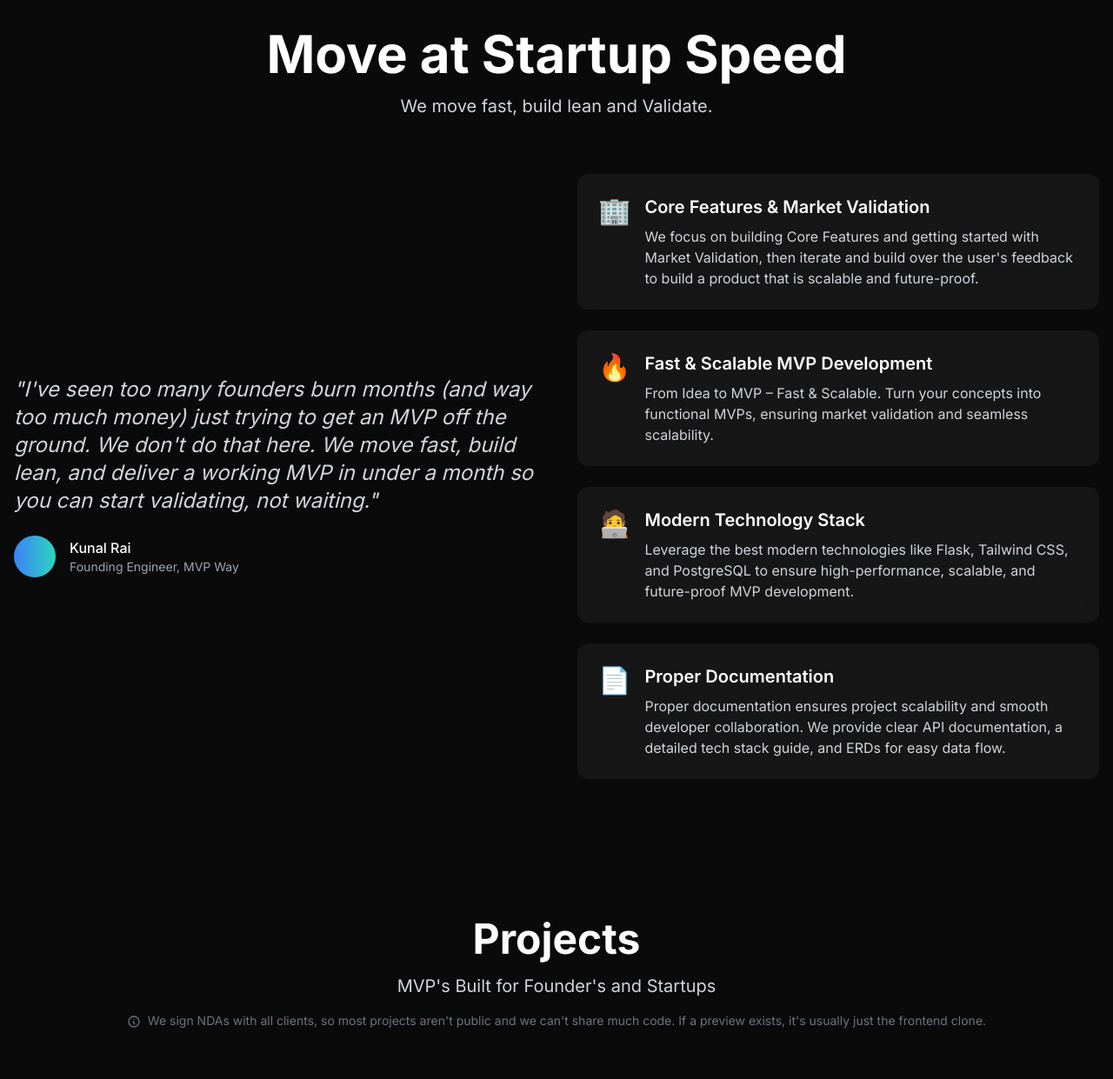
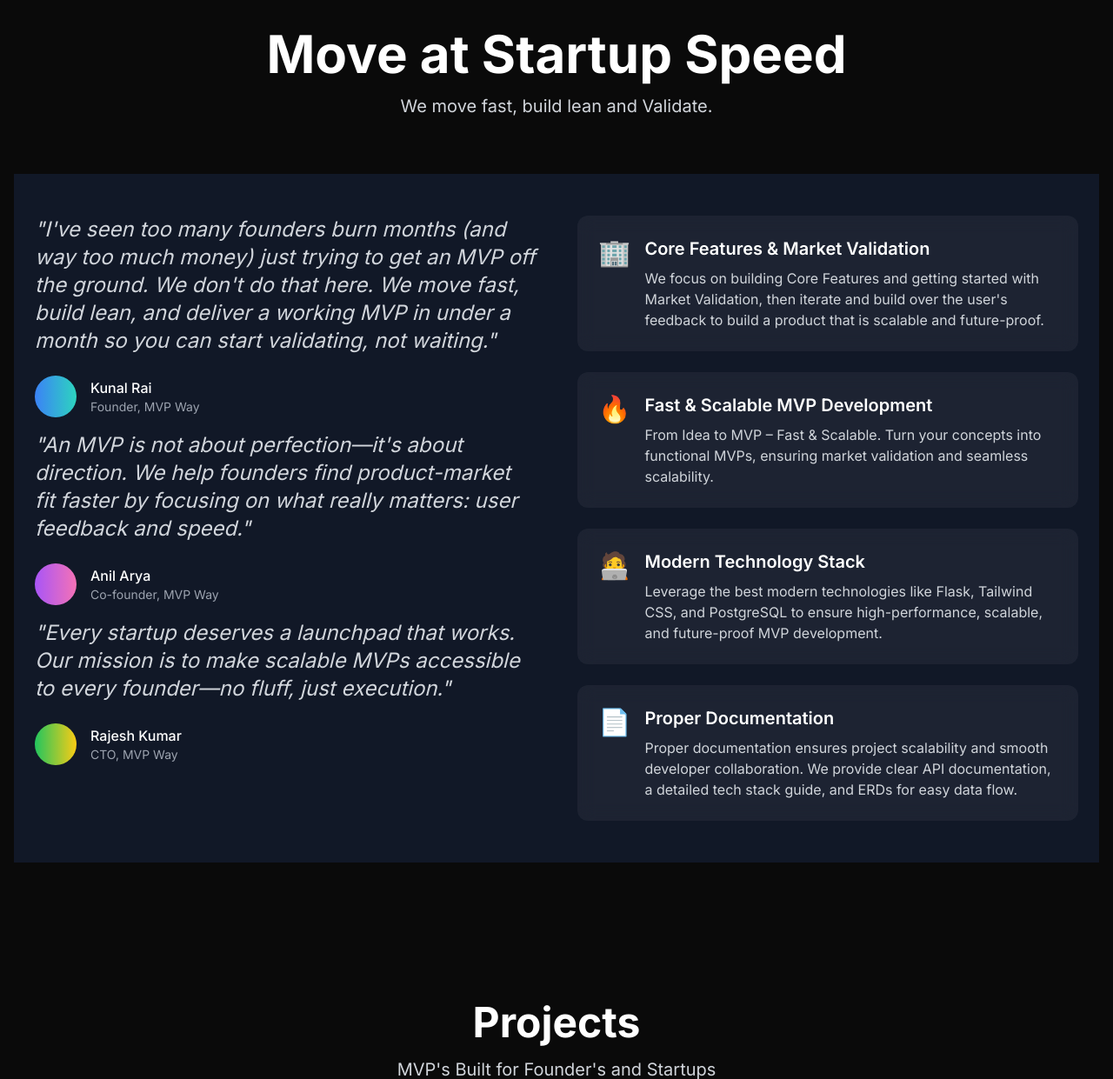
Before and after one commit to kunalrai/dell_warranty, a Flask app: page / in a window 1280 px wide. Shown: the part 928-2169 px from the top of the page at 87% size. Run offline with Flask 3, Linux system fonts and the light colour scheme; some libraries are stand-ins or nearby versions.

Commit message:
changed the index page

```diff
--- a/templates/index.html
+++ b/templates/index.html
@@ -8,7 +8,7 @@
         <div class="text-center mb-8">
             <div class="inline-block bg-black/50 backdrop-blur-sm px-4 py-2 rounded-full text-sm font-medium mb-6">
                 <span class="text-yellow-300">✨</span>
-                <span class="text-white">Slot's Available for June</span>
+                <span class="text-white">Slot's Available</span>
                 <span class="ml-1 text-gray-400">→</span>
             </div>
             <h1 class="text-4xl md:text-6xl lg:text-7xl font-bold mb-4 leading-tight">
@@ -16,7 +16,7 @@
                 <span class="text-transparent bg-clip-text bg-gradient-to-r from-purple-400 to-pink-500">21 Days</span>
             </h1>
             <p class="text-xl md:text-2xl text-gray-300 mb-8">We move fast, build lean and Validate.</p>
-            <a href="https://cal.com/kunal-rai-p0b1tq/30min?overlayCalendar=true" class="cta-button text-white font-medium py-3 px-8 rounded-full text-lg inline-block">
+            <a href="#contact" class="cta-button text-white font-medium py-3 px-8 rounded-full text-lg inline-block">
                 Book a Call
             </a>
         </div>
@@ -36,21 +36,55 @@
             <p class="text-xl text-gray-300">We move fast, build lean and Validate.</p>
         </div>
 
-        <div class="grid grid-cols-1 lg:grid-cols-2 gap-12 items-center">
-            <div class="order-2 lg:order-1">
+<div class="w-full max-w-full px-6 py-12 bg-gray-900 text-white">
+    <div class="grid grid-cols-1 lg:grid-cols-2 gap-12 items-start">
+        <!-- Left Column: Quotes -->
+        <div class="w-full">
+            <!-- Kunal Rai Quote -->
             <blockquote class="text-xl md:text-2xl font-light italic text-gray-300 mb-6">
                 "I've seen too many founders burn months (and way too much money) just trying to get an MVP off the ground. We don't do that here. We move fast, build lean, and deliver a working MVP in under a month so you can start validating, not waiting."
             </blockquote>
-                <div class="flex items-center">
+
+            <!-- Founder: Kunal Rai -->
+            <div class="flex items-center mb-4">
                 <div class="w-12 h-12 rounded-full bg-gradient-to-r from-blue-500 to-teal-400"></div>
                 <div class="ml-4">
                     <p class="font-medium">Kunal Rai</p>
-                        <p class="text-sm text-gray-400">Founding Engineer, MVP Way</p>
+                    <p class="text-sm text-gray-400">Founder, MVP Way</p>
+                </div>
+            </div>
+
+            <!-- CoFounder Quote -->
+            <blockquote class="text-xl md:text-2xl font-light italic text-gray-300 mb-6">
+                "An MVP is not about perfection—it's about direction. We help founders find product-market fit faster by focusing on what really matters: user feedback and speed."
+            </blockquote>
+
+            <!-- CoFounder: Anil Arya -->
+            <div class="flex items-center mb-4">
+                <div class="w-12 h-12 rounded-full bg-gradient-to-r from-purple-500 to-pink-400"></div>
+                <div class="ml-4">
+                    <p class="font-medium">Anil Arya</p>
+                    <p class="text-sm text-gray-400">Co-founder, MVP Way</p>
+                </div>
+            </div>
+
+            <!-- CEO Quote -->
+            <blockquote class="text-xl md:text-2xl font-light italic text-gray-300 mb-6">
+                "Every startup deserves a launchpad that works. Our mission is to make scalable MVPs accessible to every founder—no fluff, just execution."
+            </blockquote>
+
+            <!-- CEO: Rajesh Kumar -->
+            <div class="flex items-center">
+                <div class="w-12 h-12 rounded-full bg-gradient-to-r from-green-500 to-yellow-400"></div>
+                <div class="ml-4">
+                    <p class="font-medium">Rajesh Kumar</p>
+                    <p class="text-sm text-gray-400">CTO, MVP Way</p>
                 </div>
             </div>
         </div>
 
-            <div class="order-1 lg:order-2 grid grid-cols-1 gap-6">
+        <!-- Right Column: Features -->
+        <div class="w-full grid grid-cols-1 gap-6">
             <div class="feature-card p-6 rounded-xl">
                 <div class="flex items-start">
                     <div class="text-3xl mr-4">🏢</div>
@@ -113,7 +147,7 @@
             <!-- Project 1 -->
             <div class="bg-gray-900/50 backdrop-blur-sm rounded-xl overflow-hidden transition-all duration-300 hover:transform hover:scale-105 hover:shadow-xl">
                 <div class="h-48 bg-gradient-to-r from-blue-600 to-indigo-700 flex items-center justify-center">
-                  <a href="{{ url_for('home') }}">  <img src="{{ url_for('static', filename='images/warranty_management.png') }}" alt="Warranty Management" class="w-full h-full object-cover">
+                  <a href="https://dellwarranty.azurewebsites.net/home">  <img src="{{ url_for('static', filename='images/warranty_management.png') }}" alt="Warranty Management" class="w-full h-full object-cover">
                 </a>
                 </div>
                 <div class="p-6">
@@ -527,7 +561,7 @@
             </form>
 
             <div class="mt-12 text-center">
-                <p class="text-gray-400">Prefer email? Reach us at <a href="mailto:okunalrai@gmail.com" class="text-accent-purple hover:underline">hello@mvpway.agency</a></p>
+                <p class="text-gray-400">Prefer email? Reach us at <a href="mailto:hello@mvpway.agency" class="text-accent-purple hover:underline">hello@mvpway.agency</a></p>
             </div>
         </div>
     </div>
@@ -536,12 +570,6 @@
 
 {% block extra_js %}
 <script>
-    //on submit route to https://cal.com/kunal-rai-p0b1tq/30min?overlayCalendar=true
-    document.querySelector('form').addEventListener('submit', function(event) {
-        event.preventDefault();
-        window.location.href = 'https://cal.com/kunal-rai-p0b1tq/30min?overlayCalendar=true';
-    });
-
     // Simple FAQ toggle functionality
     document.querySelectorAll('#faqs button').forEach(button => {
         button.addEventListener('click', () => {
```
Lines whose indentation alone changed are shown as unchanged.
